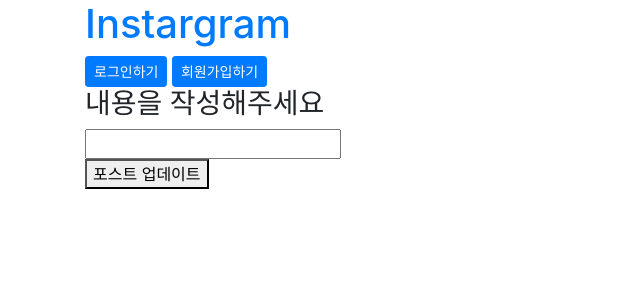
After one commit to HyungtaeMoon/fc-instagram, a Django app: page /posts/create/ in a window 1280 px wide. The commit adds this page. Shown: the top 300 px of the page, without its empty margins (0-640 px from the left). Run offline with Django 3.2, Linux system fonts and the light colour scheme; some libraries are stand-ins or nearby versions.

Commit message:
post_create 구현 작업 중

```diff
--- a/app/members/forms.py
+++ b/app/members/forms.py
@@ -40,6 +40,7 @@
         )
     )
 
+
     def clean_username(self):
         # field의 clean()실행 결과가 self.cleaned_data['username']에 있음
         data = self.cleaned_data['username']
@@ -53,8 +54,6 @@
         password = self.cleaned_data['password']
         password2 = self.cleaned_data['password2']
 
-        print(password)
-        print(password2)
         if password != password2:
             self.add_error('password2', '비밀번호와 비밀번호 확인이 다릅니다')
         return self.cleaned_data
--- a/app/posts/urls.py
+++ b/app/posts/urls.py
@@ -7,4 +7,5 @@
 urlpatterns = [
     path('', views.post_list, name='post-list'),
     path('<int:pk>/', views.post_detail, name='post-detail'),
+    path('create/', views.post_create, name='post-create'),
 ]
--- a/app/posts/views.py
+++ b/app/posts/views.py
@@ -1,6 +1,7 @@
 from django.http import HttpResponse, HttpResponseRedirect
-from django.shortcuts import render
+from django.shortcuts import render, redirect
 
+from posts.forms import PostForm
 from .models import Post
 
 
@@ -20,3 +21,24 @@
         'post':post,
     }
     return render(request, 'posts/post_detail.html')
+
+def post_create(request):
+    if request.method == 'POST':
+        form = PostForm(request.POST, request.photo)
+        context = {
+            'form': form,
+        }
+        return render(request, 'posts/post_detail.html')
+    else:
+        return render(request, 'posts/post_create.html')
+
+    # 새 포스트를 만들기
+    # 만든 후에는 post_detail로 이동
+    # form.py에 PostForm을 구현해서 사용
+
+    # bound form (include file)
+    #  PostForm(request.POST)
+    #  PostForm(request.POST, request.FILES)
+
+    # POST method에서는 생성후 redirect
+    # GET method에서는 form이 보이는 템플릿 렌더링
--- a/app/templates/base.html
+++ b/app/templates/base.html
@@ -9,18 +9,18 @@
     <title>Instargram</title>
 </head>
 <body>
-    <div>
+    <div class="container">
         <h1><a href="{% url 'index' %}">Instargram</a></h1>
         <div>
             {% if user.is_authenticated %}
             <div>{{ user.id }}로그인 중</div>
                 <form action="{% url 'members:logout' %}" method="POST">
                     {% csrf_token %}
-                    <button type="submit">로그아웃</button>
+                    <button class="btn btn-primary btn-sm" type="submit">로그아웃</button>
                 </form>
             {% else %}
-                <a href="{% url 'members:login' %}" methods="POST">로그인하기</a>
-                <a href="{% url 'members:signup' %}">회원가입하기</a>
+                <a class="btn btn-primary btn-sm" href="{% url 'members:login' %}" methods="POST">로그인하기</a>
+                <a class="btn btn-primary btn-sm" href="{% url 'members:signup' %}">회원가입하기</a>
             {% endif %}
         </div>
         {% block content %}
--- /dev/null
+++ b/app/templates/posts/post_create.html
@@ -0,0 +1,11 @@
+{% extends 'base.html' %}
+
+{% block content %}
+
+<form action="" method="post"></form>
+{% csrf_token %}
+<h3>내용을 작성해주세요</h3>
+<input type="text">
+<div><button type="submit">포스트 업데이트</button></div>
+
+{% endblock %}
```
Also changed, not shown: app/posts/forms.py (added, +8 -0 lines).
